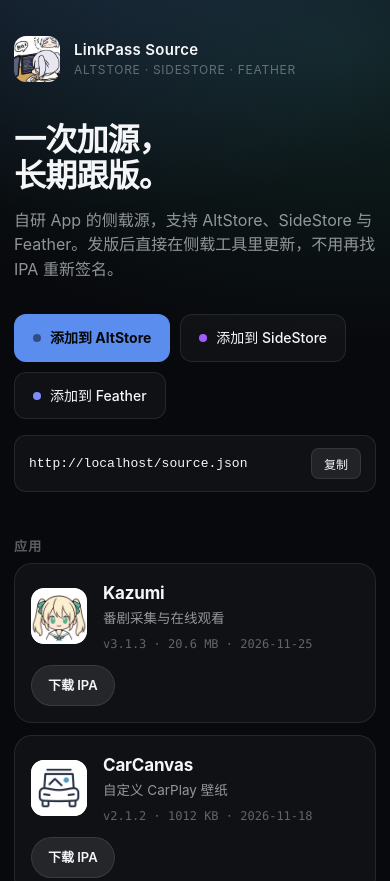
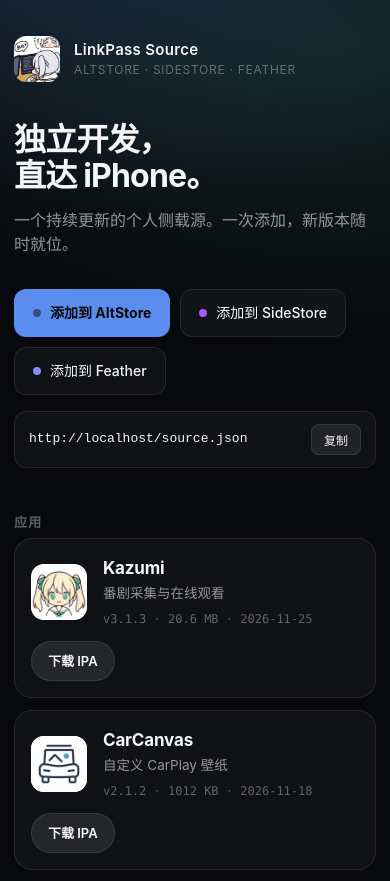
Before and after one commit to LinkPass888/Sideload, a plain HTML site: page index.html in a window 390 px wide. Shown: the top 881 px of the page. Drawn offline with Linux system fonts and the light colour scheme.

Commit message:
copy: 首页标题与描述换为「独立开发，直达 iPhone」

```diff
--- a/index.html
+++ b/index.html
@@ -113,9 +113,9 @@
         <div class="brand">LinkPass Source<span>AltStore · SideStore · Feather</span></div>
       </header>
 
-      <h1>一次加源，<br />长期跟版。</h1>
+      <h1>独立开发，<br />直达 iPhone。</h1>
       <p class="lede">
-        自研 App 的侧载源，支持 AltStore、SideStore 与 Feather。发版后直接在侧载工具里更新，不用再找 IPA 重新签名。
+        一个持续更新的个人侧载源。一次添加，新版本随时就位。
       </p>
 
       <div class="actions">
```
